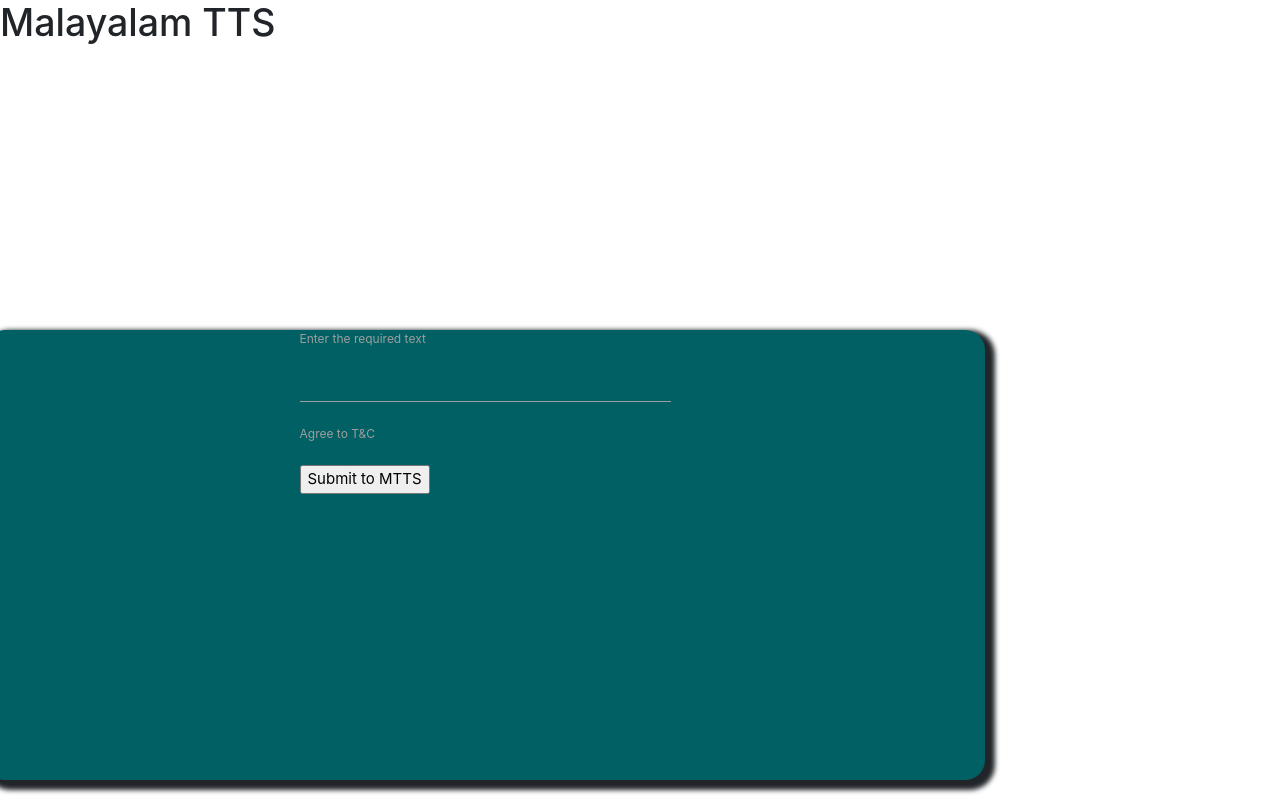
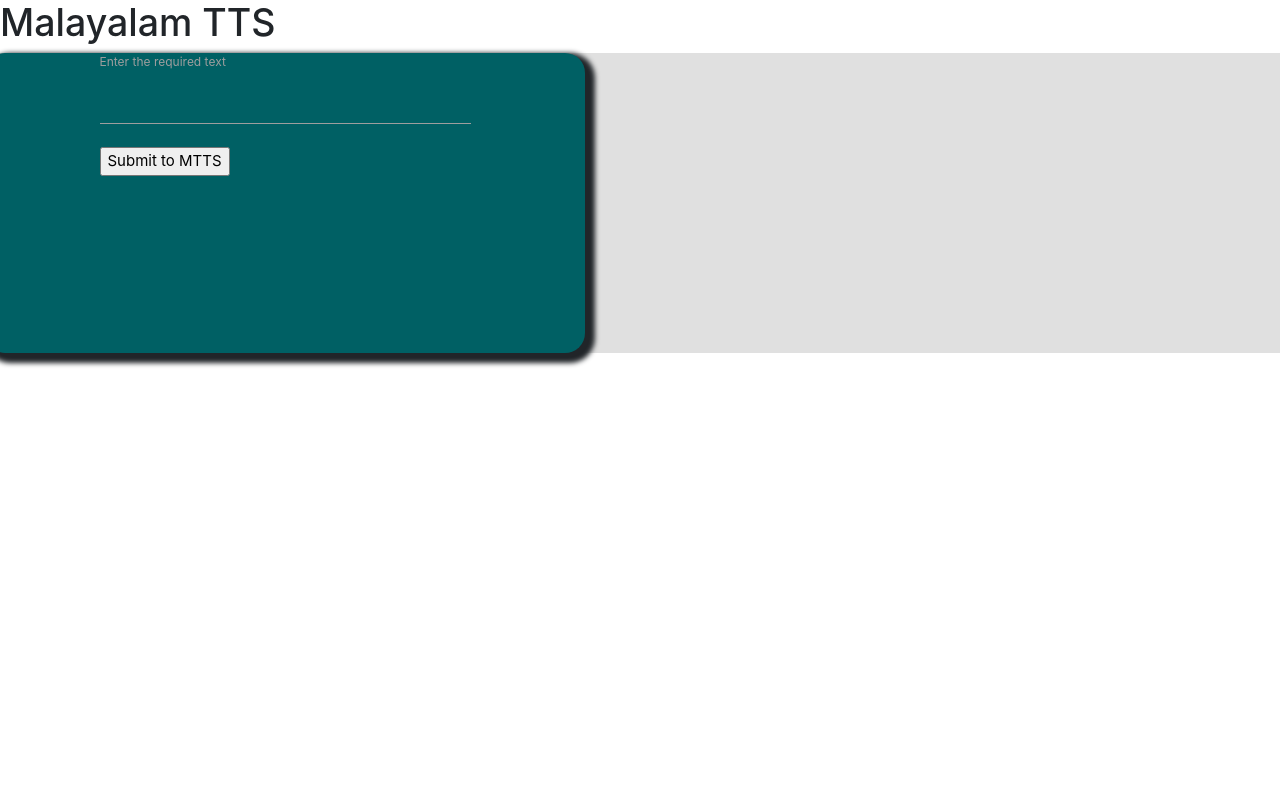
Before and after one commit to kurianbenoy/MTTS, a Flask app: page /input in a window 1280 px wide. Run offline with Flask 2, Linux system fonts and the light colour scheme; some libraries are stand-ins or nearby versions.

Commit message:
fix allignment issues

```diff
--- a/webapp/app/forms.py
+++ b/webapp/app/forms.py
@@ -4,5 +4,5 @@ from wtforms.validators import DataRequired
 
 class TextForm(FlaskForm):
     text = StringField('Enter the required text', validators=[DataRequired()])
-    agree = BooleanField('Agree to T&C', validators=[DataRequired()])
+    #agree = BooleanField('Agree to T&C', validators=[DataRequired()])
     submit = SubmitField("Submit to MTTS")
--- a/webapp/app/routes.py
+++ b/webapp/app/routes.py
@@ -1,4 +1,4 @@
-from flask import render_template, redirect
+from flask import render_template, redirect, request
 from app.forms import TextForm
 from app import app
 
@@ -11,5 +11,7 @@ def text_input():
     form = TextForm()
     if form.validate_on_submit():
         print("form correct")
+        # text = request.POST['text']
+        # print(text)
         return redirect("/text")
     return render_template('input.html', form=form)
--- a/webapp/app/static/css/main.css
+++ b/webapp/app/static/css/main.css
@@ -11,12 +11,11 @@ body{
 
 .centralize{
 	border-radius: 20px;
-    width: 1000px;
-    height: 450px;
-    position: absolute;
+    width: 600px;
+    height: 300px;
     top:0;
     bottom: 0;
-    left: 0;
+    left: 30%;
     right: 0;
     margin: auto;
     box-shadow: 5px 5px 5px 5px;
@@ -25,7 +24,7 @@ body{
 
 .box{
 	position: absolute;
-	bottom: 8%;
+	bottom: 20%;
 	left: 41%;
 	width: 18%;
 	height: 10%;
--- a/webapp/app/templates/input.html
+++ b/webapp/app/templates/input.html
@@ -25,7 +25,7 @@
             {{ form.text(size=32) }}
         </p>
 
-    <p>{{ form.agree() }} {{ form.agree.label }}</p>
+
         <p>{{ form.submit() }}</p>
     </form>
               </div>
```
Lines whose indentation alone changed are shown as unchanged.
